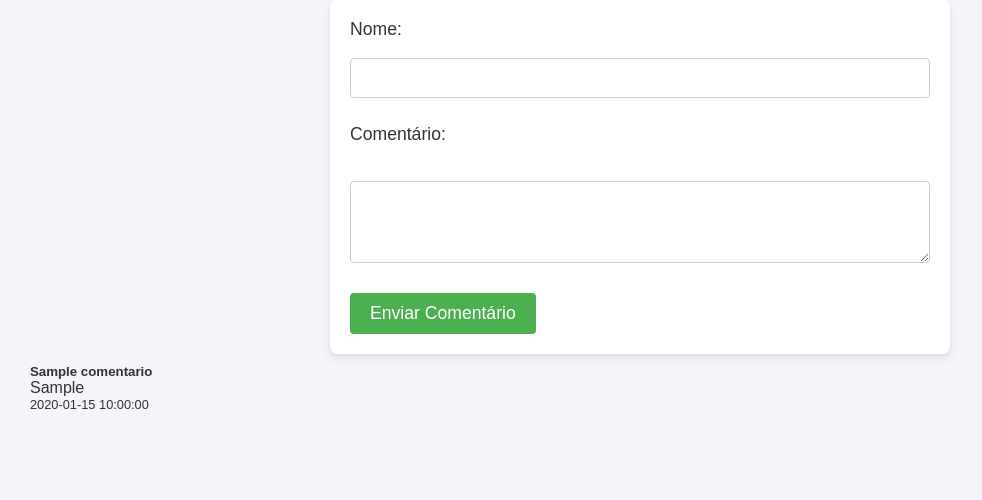
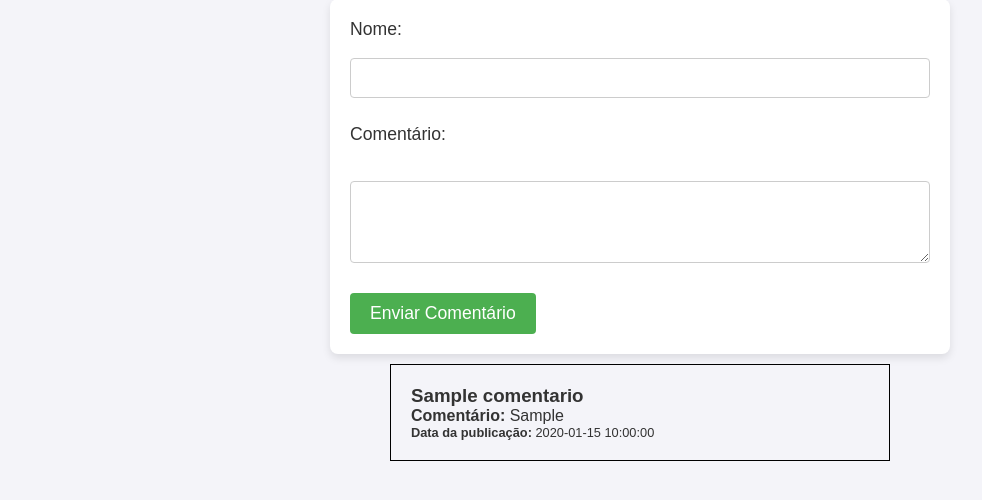
Before and after one commit to DevGabrielPortfolio/Cadastro-Comentarios-DB, a Flask app: page / in a window 1280 px wide. Shown: the part 58-558 px from the top of the page, without its empty margins (0-982 px from the left). Run offline with Flask 3, Linux system fonts and the light colour scheme; tables that the repository leaves empty hold one stand-in row (values such as "Sample post").

Commit message:
ADD: adicionando estilos

```diff
--- a/static/css/style.css
+++ b/static/css/style.css
@@ -55,3 +55,27 @@ button {
 button:hover {
     background-color: #45a049;
 }
+
+
+.container{
+    display: flex;
+    justify-content: center;
+}
+
+.row{
+    display: flex;
+    justify-content: center;
+    flex-direction: column;
+    align-items: center;
+    max-width: 600px;
+}
+
+.card-panel{
+    margin-top: 10px;
+    padding: 20px;
+    border: 1px solid #000;
+    width: 500px;
+    min-width: 400px;
+    max-width: 700px;
+    flex: 1 1;
+}
--- a/templates/index.html
+++ b/templates/index.html
@@ -5,6 +5,7 @@
     <meta http-equiv="X-UA-Compatible" content="IE=edge">
     <meta name="viewport" content="width=device-width, initial-scale=1.0">
     <title>Comentários</title>
+
     <!-- Link para o arquivo CSS -->
     <link rel="stylesheet" href="{{ url_for('static', filename='css/style.css') }}">
 </head>
@@ -28,11 +29,13 @@
         <div class="row">
             {% for comentario in comentarios %}
             <div class="col s12 m5">
-                <div class="card-panel" style="max-width: 300px; height: auto; padding: 10px;">
-                    <h5 class="white-text">{{ comentario[0] }}</h5>  <!-- Nome do usuário -->
-                    <span class="white-text" style="word-wrap: break-word; display: inline-block; width: 100%;">{{ comentario[2] }}</span> <!-- Comentário -->
-                    <p class="white-text" style="font-size: 0.8em;">{{ comentario[1] }}</p>  <!-- Data e hora -->
+                <div class="card-panel">
+                    <h3 class="white-text">{{ comentario[0] }}</h3>  <!-- Nome do usuário -->
+                    <span class="white-text" style="word-wrap: break-word; display: inline-block; width: 100%;"><b>Comentário: </b> {{ comentario[2] }}</span> <!-- Comentário -->
+                    <p class="white-text" style="font-size: 0.8em;"><b>Data da publicação: </b>{{ comentario[1] }}</p>  <!-- Data e hora -->
                 </div>
+
+
             </div>
             {% endfor %}
         </div>
```
